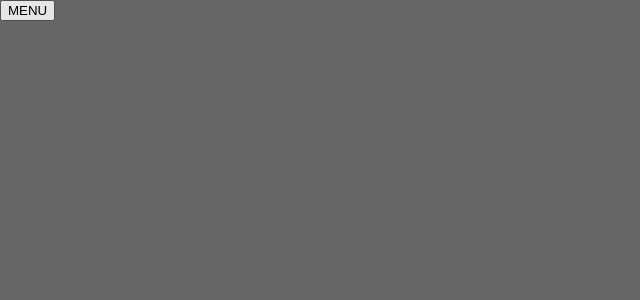
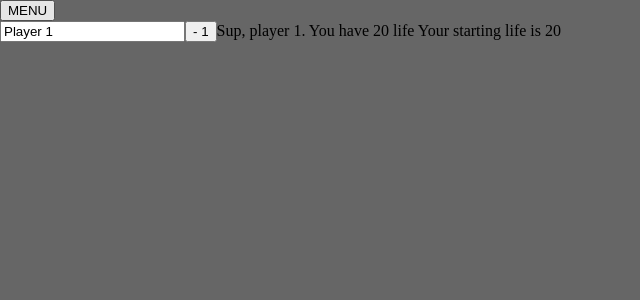
Before and after one commit to boilemmashem/lifecounter, a React (Create React App) app: page / in a window 1280 px wide. Shown: the top 300 px of the page, without its empty margins (0-640 px from the left). Built offline with nearby package versions, Linux system fonts and the light colour scheme.

Commit message:
added player states

```diff
--- a/src/components/App.jsx
+++ b/src/components/App.jsx
@@ -1,6 +1,6 @@
 import React, {useState} from 'react'
 import styled from 'styled-components'
-// import { Player } from './Player';
+import { Player } from './Player';
 // import { Settings } from './Settings';
 import { Menu } from './Menu';
 
@@ -22,6 +22,11 @@ export function App() {
       <SettingsContext.Provider value={{lifeTotal, setLifeTotal, playerCount, setPlayerCount}}>
         <Menu/>
       </SettingsContext.Provider>
+      {/* TODO add players relative to the number added in the settings */}
+      <Player
+        lifeTotal={lifeTotal}
+        defaultPlayerName={"Player 1"}
+      />
     </StyledApp>
   );
 }
--- a/src/components/Player.jsx
+++ b/src/components/Player.jsx
@@ -5,9 +5,11 @@ const StyledPlayer = styled.div`
 
 `
 
-export const Player = () => {
-    const [lifeTotal, setLifeTotal] = useState(20);
-    const [playerName, setPlayerName] = useState('');
+export const Player = (props) => {
+    const [playerLifeCount, setplayerLifeCount] = useState(20);
+    const [playerInfectCount, setPlayerInfectCount] = useState(0);
+    const [playerCmdrCount, setPlayerCmdrCount] = useState(0)
+    const [playerName, setPlayerName] = useState(props.defaultPlayerName);
 
     const handlePlayerName = (e) => {
         setPlayerName(e.target.value)
@@ -16,8 +18,9 @@ export const Player = () => {
     return (
         <StyledPlayer>
             <input type="text" value={playerName} onChange={(e) => handlePlayerName(e)} />
-            <button onClick={() => setLifeTotal(lifeTotal - 1)}>set the life total</button>
-            Sup, player 1. You have { lifeTotal } life
+            <button onClick={() => setplayerLifeCount(playerLifeCount - 1)}>- 1</button>
+            Sup, player 1. You have { playerLifeCount } life
+            Your starting life is {props.lifeTotal}
         </StyledPlayer>
     )
 }
```
